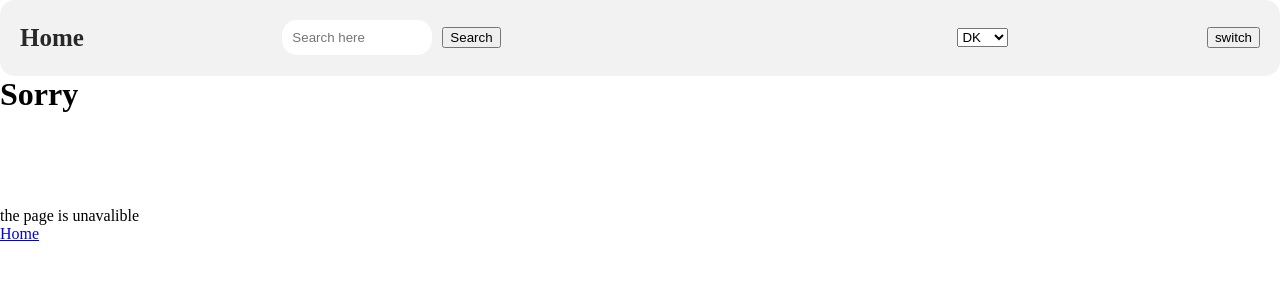
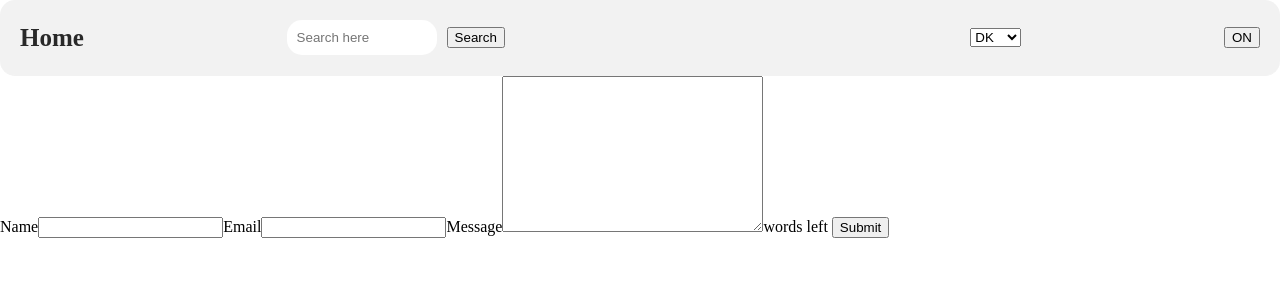
Before and after one commit to cookieman2002/spa-app-projekt, a React (Create React App) app: page /yup in a window 1280 px wide. Shown: the top 300 px of the page. Built offline with nearby package versions, Linux system fonts and the light colour scheme; some icons are missing.

Commit message:
darkmode fix

```diff
--- a/package.json
+++ b/package.json
@@ -4,6 +4,7 @@
   "private": true,
   "dependencies": {
     "@emotion/react": "^11.9.0",
+    "@hookform/resolvers": "^2.9.0",
     "@testing-library/jest-dom": "^5.16.4",
     "@testing-library/react": "^13.3.0",
     "@testing-library/user-event": "^13.5.0",
@@ -14,7 +15,8 @@
     "react-hook-form": "^7.31.3",
     "react-router-dom": "^6.3.0",
     "react-scripts": "^5.0.1",
-    "web-vitals": "^2.1.4"
+    "web-vitals": "^2.1.4",
+    "yup": "^0.32.11"
   },
   "scripts": {
     "start": "react-scripts start",
--- /dev/null
+++ b/src/components/Button.js
@@ -0,0 +1,14 @@
+import { ThemeContext } from "../contexts/ThemeContext";
+import { useContext } from "react";
+
+const Button = (props) => {
+  const { isSwitch, setIsSwitch } = useContext(ThemeContext);
+
+  return (
+    <button onClick={() => setIsSwitch({ darkmode: !isSwitch.darkmode })}>
+      {props.button}
+    </button>
+  );
+};
+
+export default Button;
--- a/src/components/Characterdetail.js
+++ b/src/components/Characterdetail.js
@@ -1,12 +1,12 @@
-import Usefetch from "../hooks/Usefetch"
+/** @jsxImportSource @emotion/react */
+import Usefetch from "../hooks/Usefetch";
 import { useParams } from "react-router-dom";
-/** @jsxImportSource @emotion/react */
 import { css } from "@emotion/react";
-import {ThemeContext} from "../contexts/ThemeContext"
+import { ThemeContext } from "../contexts/ThemeContext";
 import { useContext } from "react";
 
 const Characterdetail = () => {
-  const { isSwitch }  = useContext(ThemeContext)
+  const { isSwitch } = useContext(ThemeContext);
   const { id } = useParams();
   const { error, isPending, data } = Usefetch(
     "https://rickandmortyapi.com/api/character/" + id
@@ -44,10 +44,8 @@ const Characterdetail = () => {
         margin-top: 10px;
       }
       & div {
-        display: grid;
-        grid-template-columns: repeat(2, 2fr);
         margin-top: 10px;
-        gap: 90px;
+        gap: 40px;
         font-size: 20px;
       }
     `,
@@ -58,8 +56,6 @@ const Characterdetail = () => {
         margin-top: 10px;
       }
       & div {
-        display: grid;
-        grid-template-columns: repeat(2, 2fr);
         gap: 10px;
       }
     `,
--- a/src/components/Navbar.js
+++ b/src/components/Navbar.js
@@ -5,11 +5,11 @@ import { Link } from "react-router-dom";
 import FeatherIcon from "feather-icons-react";
 import Searchbar from "./Searchbar";
 import Language from "./Language";
-import {ThemeContext} from "../contexts/ThemeContext"
+import { ThemeContext } from "../contexts/ThemeContext";
+import Button from "./Button";
 
 const Navbar = () => {
-
-  const {isSwitch, setIsSwitch} = useContext(ThemeContext)
+  const { isSwitch, setIsSwitch } = useContext(ThemeContext);
   const style = {
     navbar: css`
       margin: 0 auto;
@@ -18,7 +18,7 @@ const Navbar = () => {
       display: flex;
 
       border-bottom: 1px solid ${isSwitch.darkmode ? "#2f3136" : "#f2f2f2"};
-      background-color:${isSwitch.darkmode ? " #2f3136" : "#f2f2f2"};
+      background-color: ${isSwitch.darkmode ? " #2f3136" : "#f2f2f2"};
       justify-content: space-between;
       border-radius: 15px;
 
@@ -40,7 +40,6 @@ const Navbar = () => {
       font-size: 25px;
       font-weight: bold;
     `,
-
   };
   return (
     <nav css={style.navbar}>
@@ -52,14 +51,11 @@ const Navbar = () => {
       <Searchbar />
       <ul>
         <Link to="contact" css={style.linkcolor}>
-
           <FeatherIcon icon="phone" width="20px" />
         </Link>
       </ul>
       <Language />
-      <button  onClick={() => setIsSwitch({ darkmode: !isSwitch.darkmode, })}>
-      switch
-  </button>
+      <Button button={isSwitch.darkmode ? "OFF" : "ON"} />
     </nav>
   );
 };
--- /dev/null
+++ b/src/hooks/Formyup.js
@@ -0,0 +1,24 @@
+import { useForm } from "react-hook-form";
+import { yupResolver } from "@hookform/resolvers/yup";
+import * as yup from "yup";
+
+const FormYup = () => {
+  return (
+    <form>
+      <label>Name</label>
+      <input type="text" />
+
+      <label>Email</label>
+
+      <input type="email" />
+
+      <label>Message</label>
+      <textarea name="" id="" cols="30" rows="10" maxLength="500"></textarea>
+      <span>words left </span>
+
+      <input type="submit" />
+    </form>
+  );
+};
+
+export default FormYup;
--- a/src/index.js
+++ b/src/index.js
@@ -7,6 +7,7 @@ import Home from "./pages/Home";
 import News from "./pages/News";
 import Contact from "./pages/Contact";
 import Character from "./pages/Character";
+import FormYup from "./hooks/Formyup";
 
 const root = ReactDOM.createRoot(document.getElementById("root"));
 root.render(
@@ -17,7 +18,8 @@ root.render(
           <Route path="/home" element={<Home />} />
           <Route path="/news" element={<News />}></Route>
           <Route path="/contact" element={<Contact />}></Route>
-          <Route path="/character/:id" element={<Character/>}></Route>
+          <Route path="/character/:id" element={<Character />}></Route>
+          <Route path="/yup" element={<FormYup />}></Route>
           <Route path="*" element={<Notfound />}></Route>
         </Route>
       </Routes>
```
Also changed, not shown: 1 other file (tests, documents, lock files or other folders).
